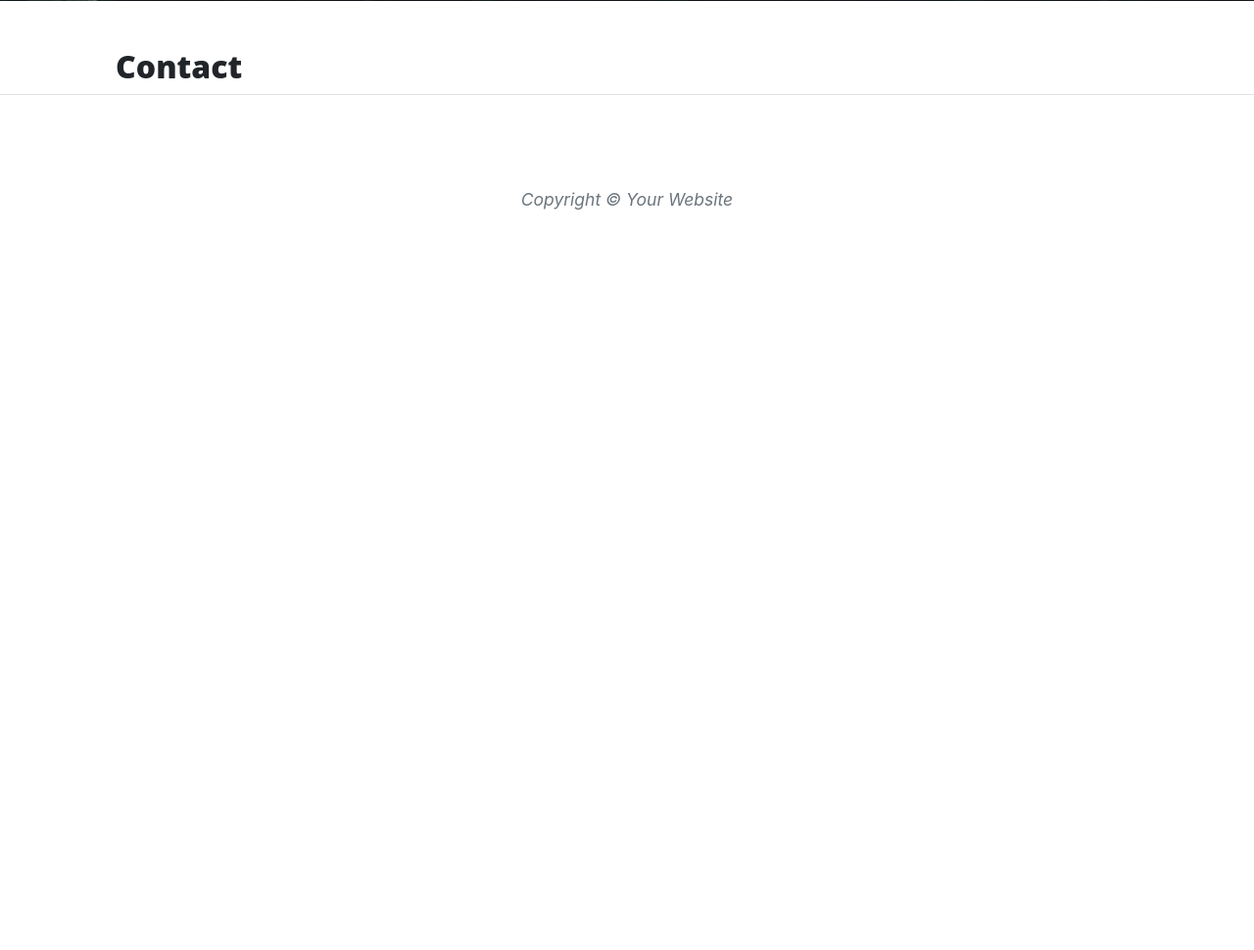
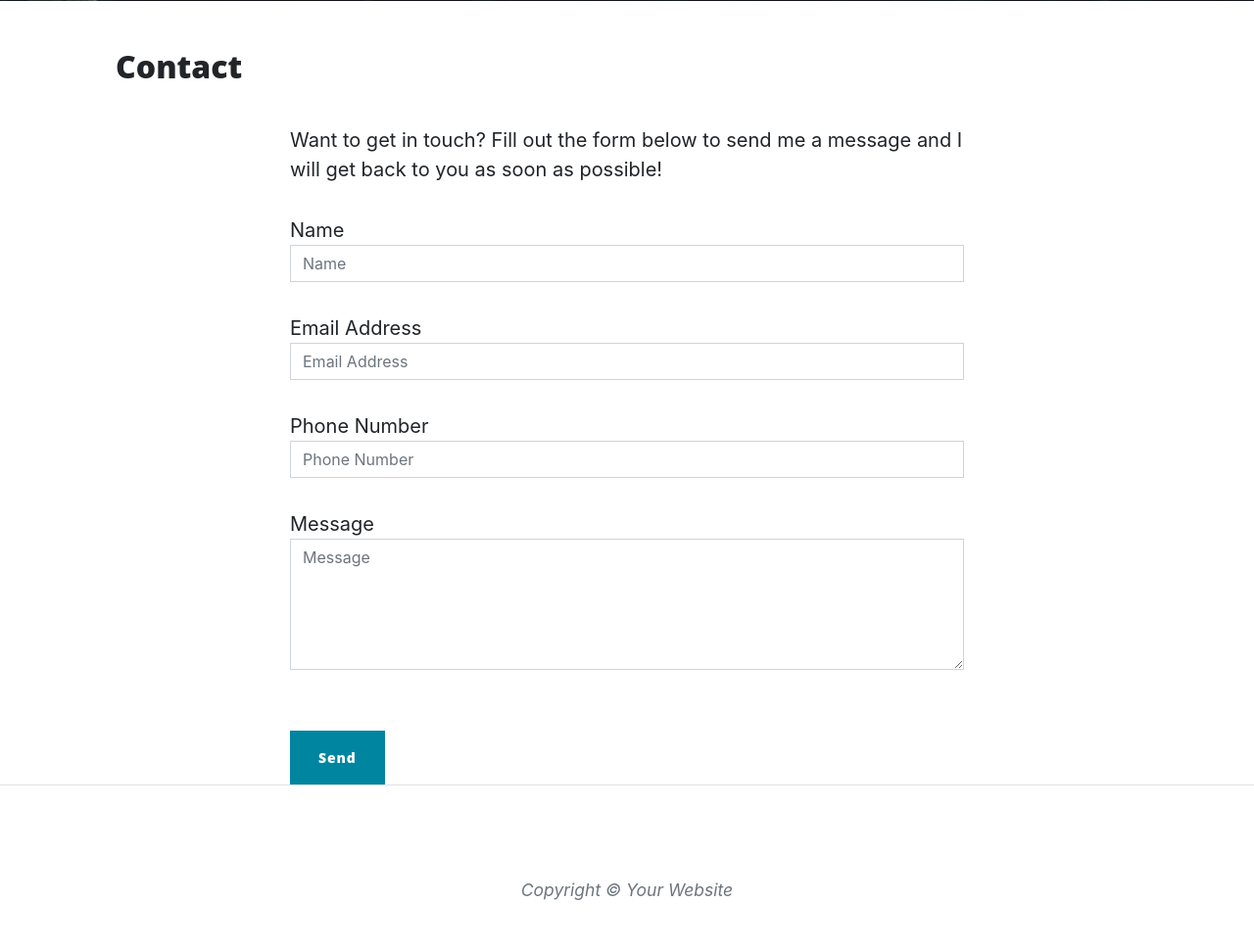
Before and after one commit to Luisg882/thorin-flask, a Flask app: page /contact in a window 1280 px wide. Shown: the part 627-1597 px from the top of the page at 98% size. Before the commit the page ends 841 px from the top, so only its background shows below. Run offline with Flask 3, Linux system fonts and the light colour scheme; some libraries are stand-ins or nearby versions.

Commit message:
add flash messages to the contact page so it will gice a tanks message wen a contact form is being send

```diff
--- a/run.py
+++ b/run.py
@@ -1,8 +1,11 @@
 import os
 import json
-from flask import Flask, render_template
+from flask import Flask, render_template, request, flash
+if os.path.exists("env.py"):
+    import env
 
 app = Flask(__name__)
+app.secret_key = os.environ.get("SECRET_KEY")
 
 @app.route("/")
 def index():
@@ -27,8 +30,11 @@ def about_member(member_name):
     return render_template("member.html", member=member)
 
 
-@app.route("/contact")
+@app.route("/contact", methods=["GET", "POST"])
 def contact():
+    if request.method == "POST":
+        flash("Thanks {}, we have recieve your message".format(
+            request.form.get("name")))
     return render_template("contact.html", page_title="Contact")
 
 
--- a/templates/contact.html
+++ b/templates/contact.html
@@ -1,4 +1,92 @@
-{% extends "base.html" %}
-{% block content %}
-    <h2>{{ page_title }}</h2>
+{% extends "base.html" %} {% block content %}
+<h2>{{ page_title }}</h2>
+
+    <div class="row">
+        <div class="col-lg-8 col-md-10 mx-auto">
+
+            {% with messages = get_flashed_messages() %}
+                {% if messages %}
+                    <ul class="flashes">
+                        {% for message in messages %}
+                            <li>{{ message }}</li>
+                        {% endfor %}
+                    </ul>
+                {% endif %}
+            {% endwith %}
+
+            <p>
+            Want to get in touch? Fill out the form below to send me a message and I
+            will get back to you as soon as possible!
+            </p>
+            <form method="POST" name="sentMessage" id="contactForm" novalidate>
+            <div class="control-group">
+                <div class="form-group floating-label-form-group controls">
+                <label>Name</label>
+                <input
+                    name="name"
+                    type="text"
+                    class="form-control"
+                    placeholder="Name"
+                    id="name"
+                    required
+                    data-validation-required-message="Please enter your name."
+                />
+                <p class="help-block text-danger"></p>
+                </div>
+            </div>
+            <div class="control-group">
+                <div class="form-group floating-label-form-group controls">
+                <label>Email Address</label>
+                <input
+                    name="email"
+                    type="email"
+                    class="form-control"
+                    placeholder="Email Address"
+                    id="email"
+                    required
+                    data-validation-required-message="Please enter your email address."
+                />
+                <p class="help-block text-danger"></p>
+                </div>
+            </div>
+            <div class="control-group">
+                <div class="form-group col-xs-12 floating-label-form-group controls">
+                <label>Phone Number</label>
+                <input
+                    name="phone"
+                    type="tel"
+                    class="form-control"
+                    placeholder="Phone Number"
+                    id="phone"
+                    required
+                    data-validation-required-message="Please enter your phone number."
+                />
+                <p class="help-block text-danger"></p>
+                </div>
+            </div>
+            <div class="control-group">
+                <div class="form-group floating-label-form-group controls">
+                <label>Message</label>
+                <textarea
+                    name="message"
+                    rows="5"
+                    class="form-control"
+                    placeholder="Message"
+                    id="message"
+                    required
+                    data-validation-required-message="Please enter a message."
+                ></textarea>
+                <p class="help-block text-danger"></p>
+                </div>
+            </div>
+            <br />
+            <div id="success"></div>
+            <div class="form-group">
+                <button type="submit" class="btn btn-primary" id="sendMessageButton">
+                Send
+                </button>
+            </div>
+            </form>
+        </div>
+    </div>
 {% endblock %}
```
Also changed, not shown: 1 other file.
